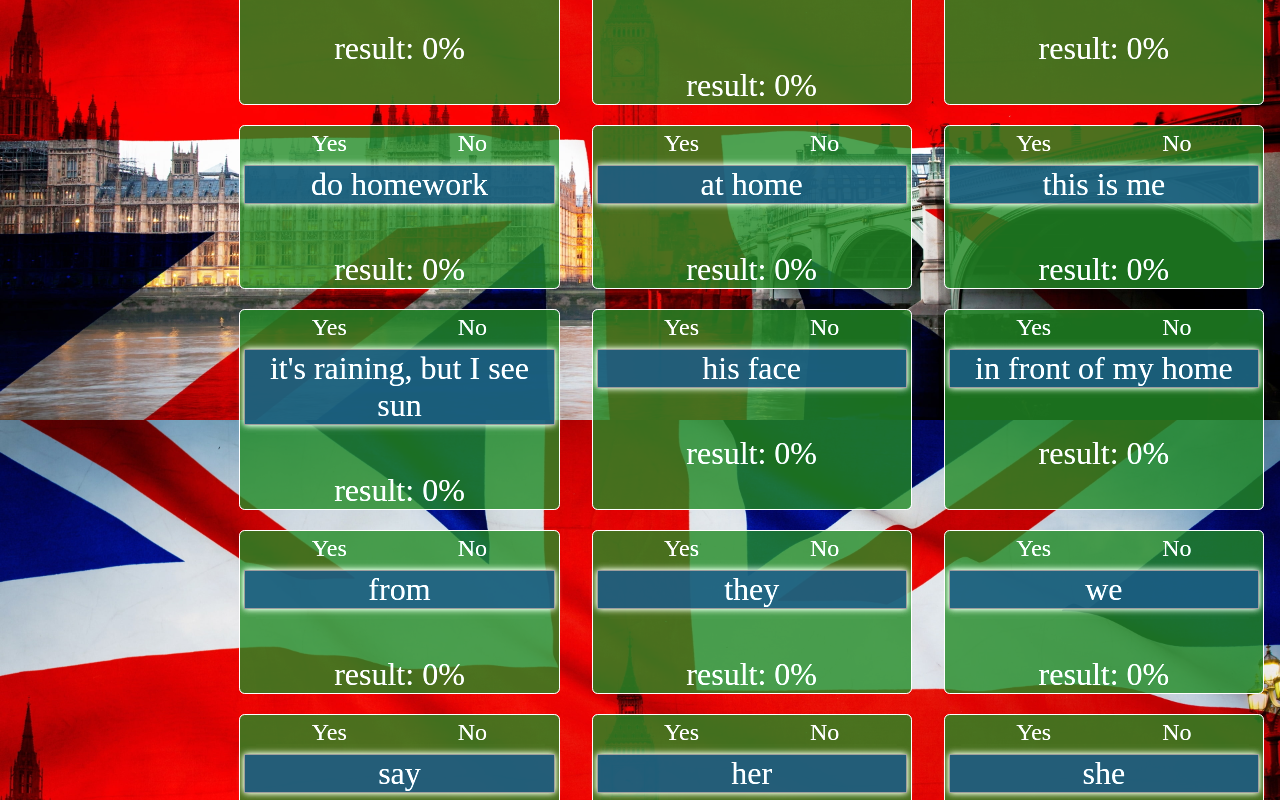
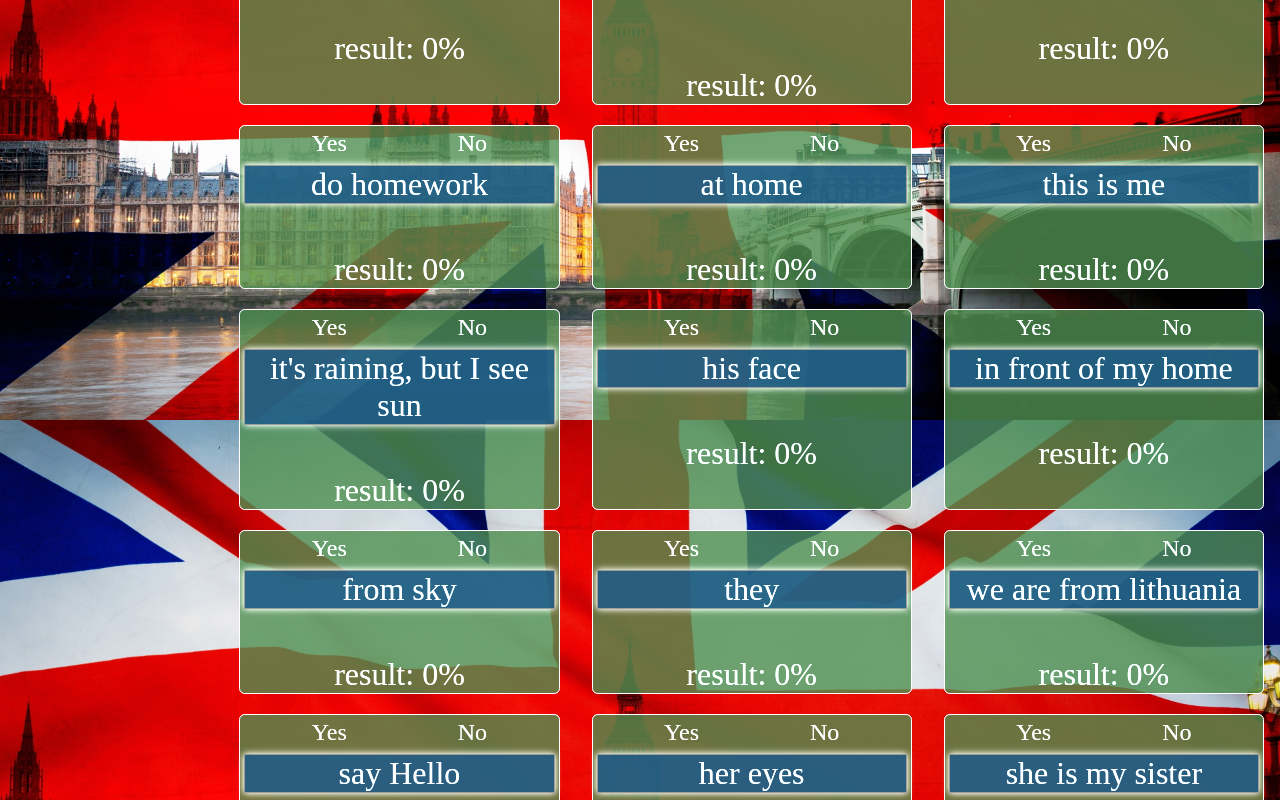
Before and after one commit to nobugsatcoding/10-react-learnwords-app, a React (Create React App) app: page / in a window 1280 px wide. Shown: the part 1020-1820 px from the top of the page. Built offline with nearby package versions, Linux system fonts and the light colour scheme.

Commit message:
local storage functionality added

```diff
--- a/src/App.css
+++ b/src/App.css
@@ -56,7 +56,7 @@
   margin: 0.25rem 1rem 1rem;
   border: 1px solid;
   border-radius: 0.35rem;
-  background: rgba(66, 135, 68, 0.8);
+  background: rgba(96, 138, 97, 0.8);
 }
 
 p {
--- a/src/App.js
+++ b/src/App.js
@@ -1,14 +1,29 @@
 import './App.css';
-import { useState } from 'react';
+import { useEffect, useState } from 'react';
 import { SidePanel } from './components/SidePanel';
 import { WordList } from './components/WordList';
 import wordslist from './data/wordslist';
 
 function App() {
-  const [countLikeClick, setCountLikeClick] = useState(wordslist.map(() => 0));
+  const [countLikeClick, setCountLikeClick] = useState(
+    JSON.parse(localStorage.getItem('countLikeClick')) ||
+      wordslist.map(() => 0),
+  );
   const [countDislikeClick, setCountDislikeClick] = useState(
-    wordslist.map(() => 0),
+    JSON.parse(localStorage.getItem('countDislikeClick')) ||
+      wordslist.map(() => 0),
   );
+
+  useEffect(() => {
+    localStorage.setItem('countLikeClick', JSON.stringify(countLikeClick));
+  }, [countLikeClick]);
+
+  useEffect(() => {
+    localStorage.setItem(
+      'countDislikeClick',
+      JSON.stringify(countDislikeClick),
+    );
+  }, [countDislikeClick]);
 
   return (
     <div className="App">
@@ -16,7 +31,6 @@ function App() {
         countLikeClick={countLikeClick}
         countDislikeClick={countDislikeClick}
         totalWords={wordslist.length}
-
       />
       <WordList
         countLikeClick={countLikeClick}
--- a/src/components/WordList.jsx
+++ b/src/components/WordList.jsx
@@ -14,6 +14,7 @@ export const WordList = ({
   const [wordVisibility, setWordVisibility] = useState(
     wordslist.map(() => ({ yes: false, no: false })),
   );
+
 
   const showYesIcon = (index) => {
     const updateVisibility = [...wordVisibility];
@@ -49,10 +50,9 @@ export const WordList = ({
       return '0%';
     } else {
       return `${((countLikeClick[index] / sumResult) * 100).toFixed(0)}%`;
+
     }
   };
-
-
 
   return (
     <div className="wordList">
--- a/src/data/wordslist.jsx
+++ b/src/data/wordslist.jsx
@@ -23,14 +23,14 @@ const wordslist = [
   { id: 22, eng: "it's raining, but I see sun", lt: "lija, bet aš matau saulę" },
   { id: 23, eng: "his face", lt: "jo veidas" },
   { id: 24, eng: "in front of my home ", lt: "priešais mano namus" },
-  { id: 25, eng: "from ", lt: "iš" },
+  { id: 25, eng: "from sky", lt: "iš dangaus" },
   { id: 26, eng: "they", lt: "jie" },
-  { id: 27, eng: "we", lt: "mes" },
-  { id: 28, eng: "say", lt: "sakyti" },
-  { id: 29, eng: "her", lt: "jos" },
-  { id: 30, eng: "she", lt: "ji" },
-  { id: 31, eng: "or", lt: "arba" },
-  { id: 32, eng: "an", lt: "vienas" },
+  { id: 27, eng: "we are from lithuania", lt: "mes iš Lietuvos" },
+  { id: 28, eng: "say Hello", lt: "pasakyk Labas" },
+  { id: 29, eng: "her eyes", lt: "jos akys" },
+  { id: 30, eng: "she is my sister", lt: "ji yra mano sesuo" },
+  { id: 31, eng: "I want water or milk", lt: "aš noriu vandens arb pieno" },
+  { id: 32, eng: "one", lt: "vienas" },
   { id: 33, eng: "will", lt: "bus" },
   { id: 34, eng: "my", lt: "mano" },
   { id: 35, eng: "one", lt: "vienas" },
@@ -291,9 +291,9 @@ const wordslist = [
   { id: 290, eng: "woman", lt: "moterys" },
   { id: 291, eng: "reason", lt: "priežastis" },
   { id: 292, eng: "matter", lt: "reikšti" },
-  { id: 293, eng: "matter", lt: "svarbu" },
+  { id: 293, eng: "mother", lt: "mama" },
   { id: 294, eng: "else", lt: "kitas" },
-  { id: 295, eng: "business", lt: "verslas" },
+  { id: 295, eng: "bus", lt: "autobusas" },
   { id: 296, eng: "word", lt: "žodis" },
   { id: 297, eng: "country", lt: "šalis" },
   { id: 298, eng: "against", lt: "prieš" },
```
